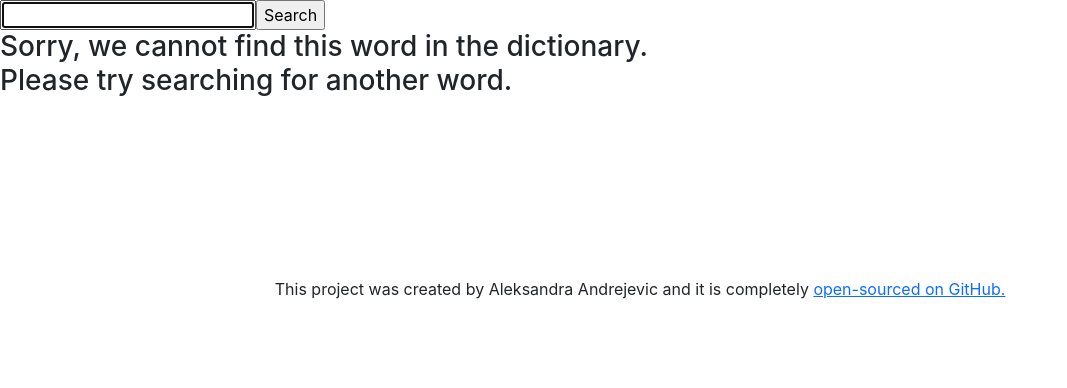
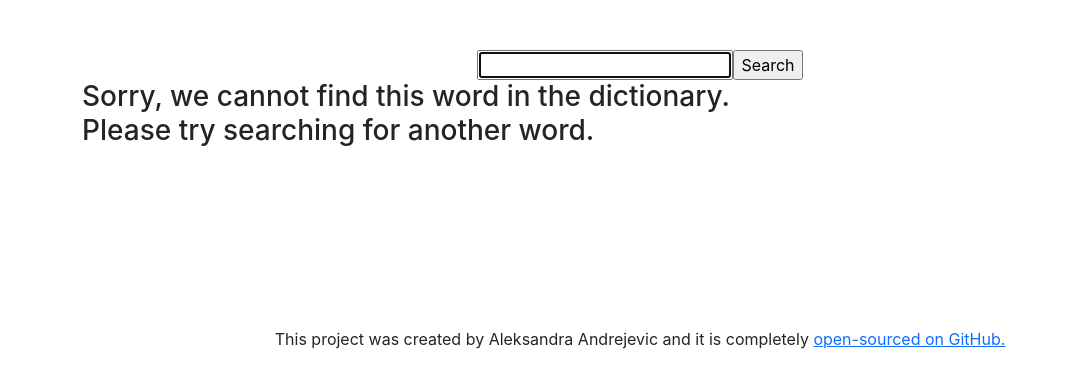
Before and after one commit to A-Andrejevic/dictionary-project, a React (Create React App) app: page / in a window 1280 px wide. Shown: the top 388 px of the page, without its empty margins (0-1067 px from the left). Built offline with nearby package versions, Linux system fonts and the light colour scheme.

Commit message:
Centered the search results

```diff
--- a/src/App.js
+++ b/src/App.js
@@ -4,7 +4,9 @@ import Dictionary from "./Dictionary";
 function App() {
   return (
     <div className="App">
-      <Dictionary />
+      <div className="container ">
+        <Dictionary />
+      </div>
 
       <footer>
         This project was created by Aleksandra Andrejevic and it is completely{" "}
--- a/src/Dictionary.css
+++ b/src/Dictionary.css
@@ -0,0 +1,4 @@
+.Dictionary form {
+    margin-top: 50px;
+    text-align: center;
+}
--- /dev/null
+++ b/src/Meanings.css
@@ -0,0 +1,4 @@
+.Meanings {
+  text-align: left;
+  margin-left: 500px;
+}
--- a/src/Meanings.js
+++ b/src/Meanings.js
@@ -1,7 +1,7 @@
 import React from "react";
+import "./Meanings.css";
 
 export default function Meanings(props) {
-
   return (
     <div className="Meanings">
       <h2>{props.meanings.partOfSpeech}</h2>
--- /dev/null
+++ b/src/SearchResult.css
@@ -0,0 +1,3 @@
+.SearchResult h1 {
+  margin-left: 585px;
+}
```
Also changed, not shown: src/SearchResult.js (+11 -10 lines).
